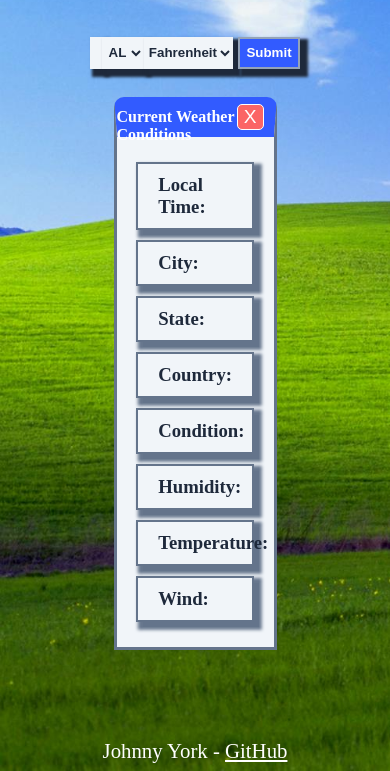
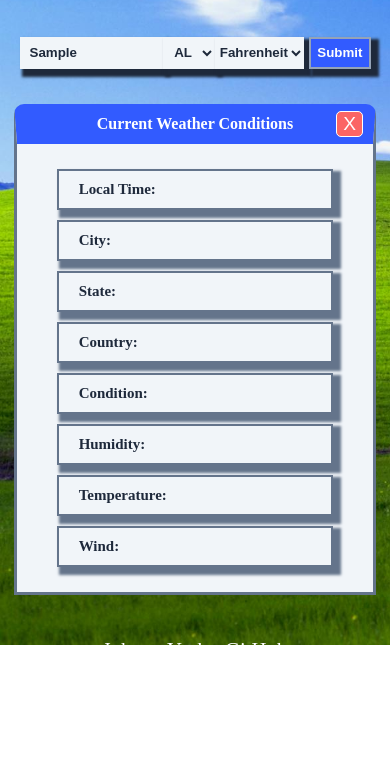
Before and after one commit to johnnyyork13/weather-app, a plain HTML site: page index.html in a window 390 px wide. Both pictures are taken after typing "Sample" into the empty fields and a click on the button "Submit". Shown: the part 73-844 px from the top of the page. Drawn offline with Linux system fonts and the light colour scheme; no server answers.

Commit message:
add responsive design to app

```diff
--- a/style.css
+++ b/style.css
@@ -181,3 +181,28 @@ footer {
 footer a {
     color: white;
 }
+
+@media only screen and (max-width: 1000px) {
+    html {
+        height: fit-content;
+        padding-bottom: 50px;
+    }
+    body {
+        height: fit-content;
+    }
+
+    #mainSection {
+        width: 90%;
+        height: fit-content;
+    }
+
+    #results {
+        width: 90%;
+        height: fit-content;
+    }
+
+    .resultDiv {
+        font-size: .8em;
+        text-align: right;
+    }
+}
```
